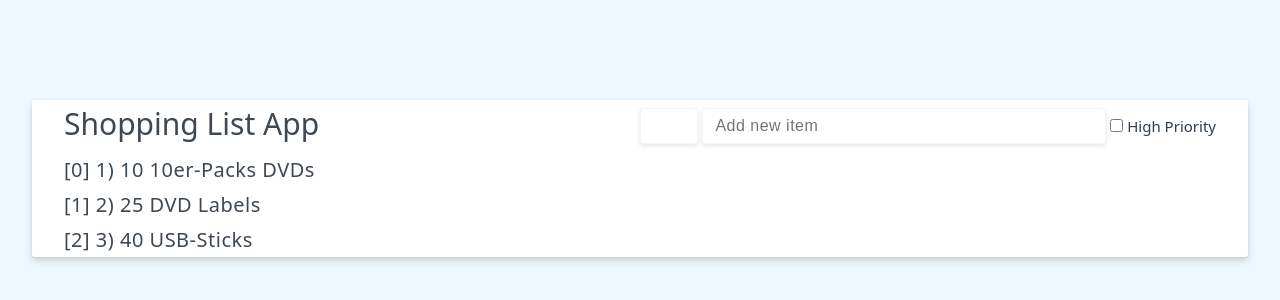
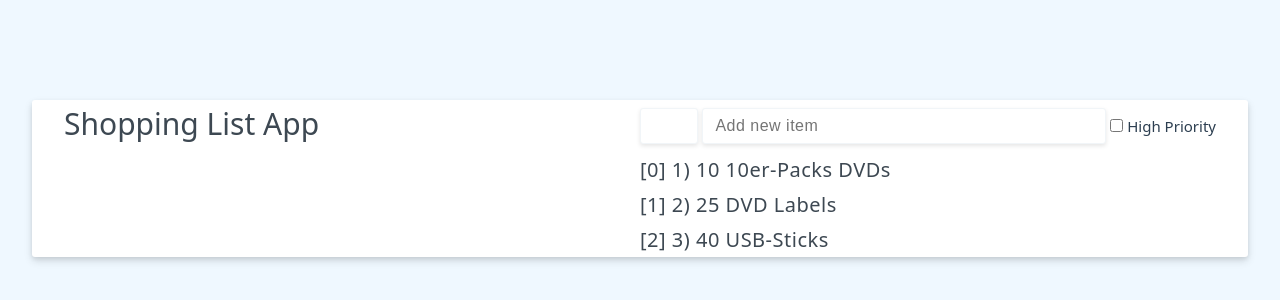
Before and after one commit to kiraGit67/vue-shopping-list-app, a Vue app: page / in a window 1280 px wide. Shown: the part 222-522 px from the top of the page. Built offline with nearby package versions, Linux system fonts and the light colour scheme.

Commit message:
adds p element containing newCount and newItem

```diff
--- a/src/App.vue
+++ b/src/App.vue
@@ -47,6 +47,7 @@ const newItemHighPriority = ref(false)
       High Priority
     </label>
   </form>
+  <p>{{ newCount }} {{ newItem }}</p>
   <ul>
     <li v-for="({ id, count, label }, index) in items" :key="id">
       [{{ index }}] {{ id }}) {{ count }} {{ label }}
```
